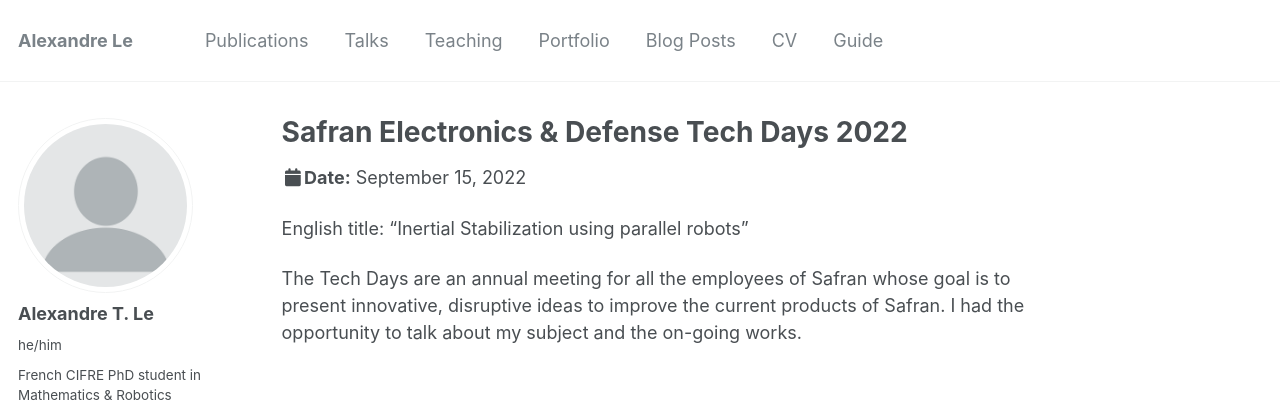
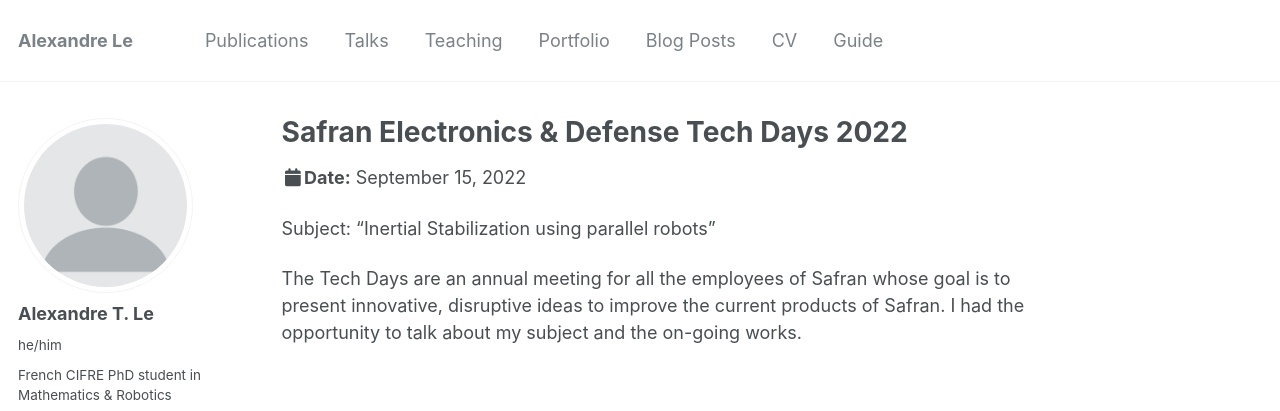
Before and after one commit to alexandre-tle/alexandre-tle.github.io, a Jekyll site: the page built from _talks/2022-09-15-TD.md, in a window 1280 px wide. Shown: the top 411 px of the page. Built offline with Jekyll 4.4.1, drawn with Linux system fonts in a browser that asks for light colours; some web fonts are replaced.

Commit message:
Update 2022-09-15-TD.md

```diff
--- a/_talks/2022-09-15-TD.md
+++ b/_talks/2022-09-15-TD.md
@@ -8,6 +8,6 @@ date: 2022-09-15
 location: "Massy, France"
 ---
 
-English title: "Inertial Stabilization using parallel robots"
+Subject: "Inertial Stabilization using parallel robots"
 
 The Tech Days are an annual meeting for all the employees of Safran whose goal is to present innovative, disruptive ideas to improve the current products of Safran. I had the opportunity to talk about my subject and the on-going works.
```
